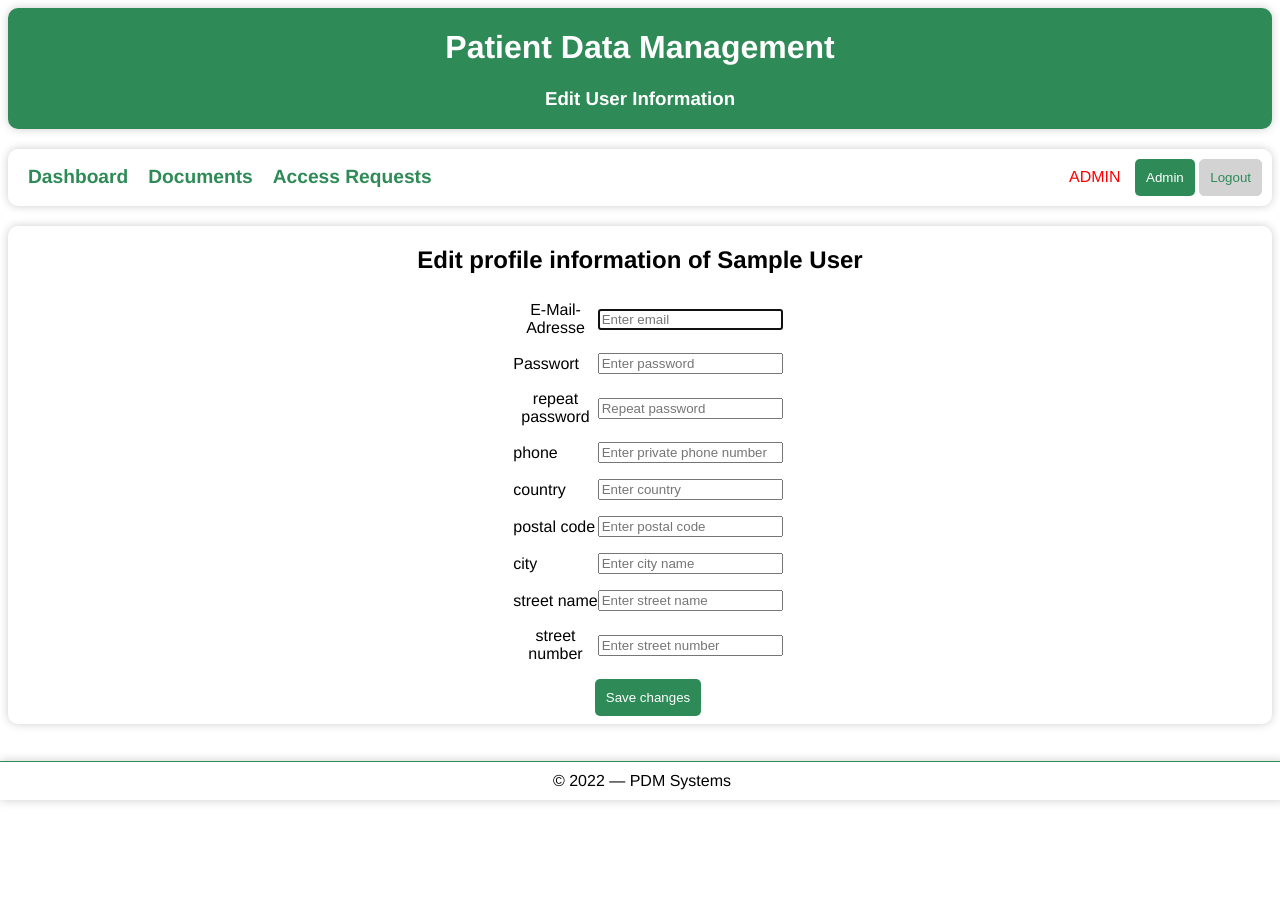
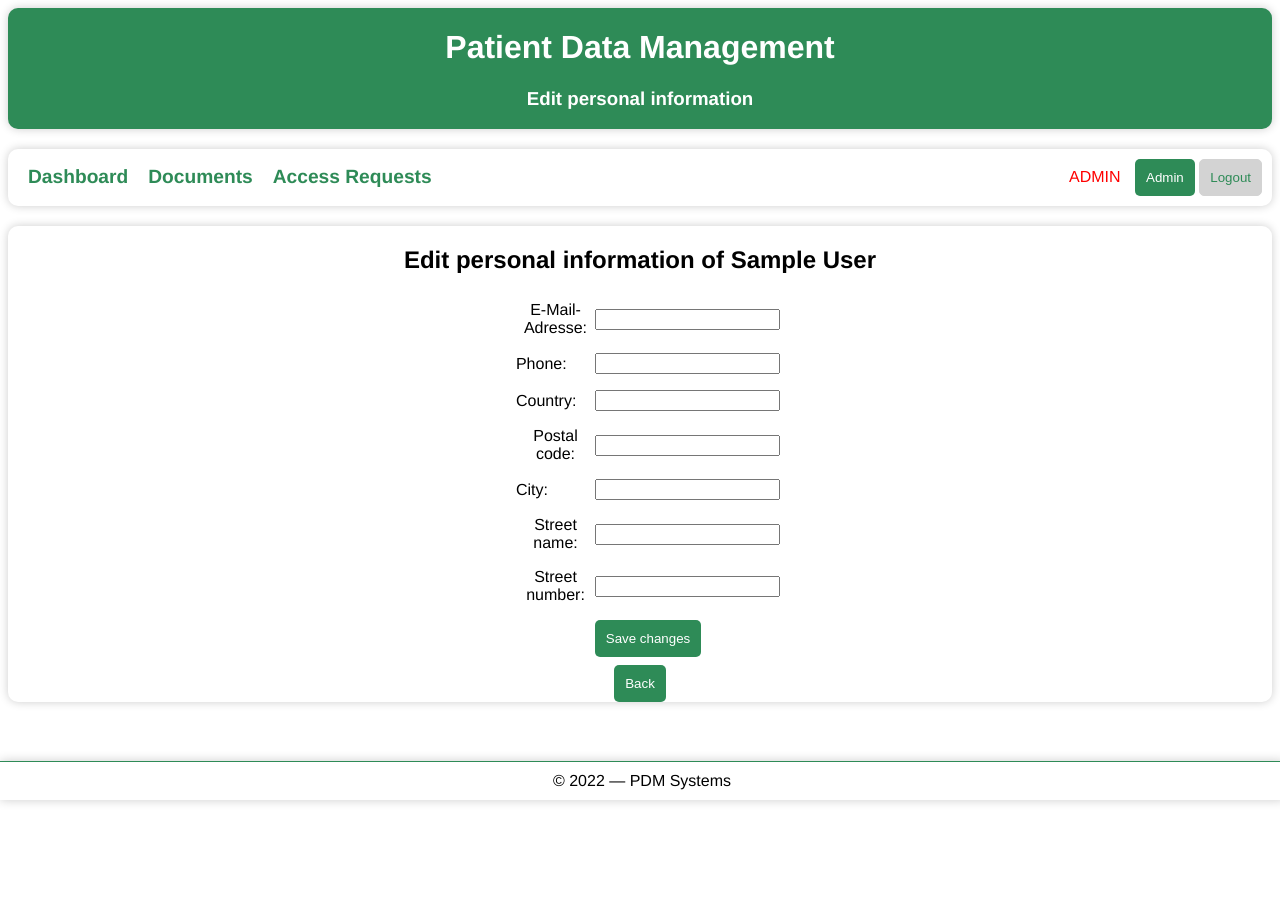
Before and after one commit to arne-kapell/patient-data-management, a Django app: page /profile/edit/ in a window 1280 px wide. Run offline with Django 4.2, Linux system fonts and the light colour scheme; the visitor is signed in with stand-in values (Sample User, id 1).

Commit message:
profile management #2

```diff
--- a/pdm/forms.py
+++ b/pdm/forms.py
@@ -39,6 +39,23 @@ class RegistrationForm(UserCreationForm):
         )
 
 
+class ChangeableForm(UserChangeForm):
+    class Meta:
+        model = User
+        fields = (
+            'email',
+            'first_name',
+            'last_name',
+            'phone',
+            'country',
+            'postal_code',
+            'city',
+            'street_name',
+            'street_number'
+        )
+
+
+
 class LoginForm(AuthenticationForm):
     class Meta:
         model = User
--- a/pdm/templates/pdm/edit-profile.html
+++ b/pdm/templates/pdm/edit-profile.html
@@ -1,6 +1,6 @@
 {% extends "pdm/main.html" %}
 
-{% block title %}Edit User Information{% endblock %}
+{% block title %}Edit personal information{% endblock %}
 
 {% block style %}
 #register-form {
@@ -27,19 +27,57 @@
 </div>
 {% endif %}
 
-<h2>Edit profile information of {{ user.first_name }} {{ user.last_name }}</h2>
+<h2>Edit personal information of {{ user.first_name }} {{ user.last_name }}</h2>
 <form id="register-form" method="post" action="{% url 'profile' %}">
 {% csrf_token %}
-{% for field in form %}
 <div>
-    <label for="{{ field.id }}">{{ field.label }}</label>
-    <input type="{{ field.type }}" name="{{ field.id }}" id="{{ field.id }}" value="{{ field.value }}" placeholder="{{ field.placeholder }}" required="{{ field.required }}" autofocus="{{ field.autofocus }}" />
+    {{ form.email.label_tag }} {{ form.email }}
+   {% comment %} {% for error in form.email.errors %}
+        <p class="error">{{ error|escape }}</p>
+    {% endfor %} {% endcomment %}
 </div>
-{% endfor %}
+<div>
+    {{ form.phone.label_tag }} {{ form.phone }}
+    {% comment %} {% for error in form.phone.errors %}
+        <p class="error">{{ error|escape }}</p>
+    {% endfor %} {% endcomment %}
+</div>
+<div>
+    {{ form.country.label_tag }} {{ form.country }}
+    {% comment %} {% for error in form.country.errors %}
+        <p class="error">{{ error|escape }}</p>
+    {% endfor %} {% endcomment %}
+</div>
+<div>
+    {{ form.postal_code.label_tag }} {{ form.postal_code }}
+    {% comment %} {% for error in form.postal_code.errors %}
+        <p class="error">{{ error|escape }}</p>
+    {% endfor %} {% endcomment %}
+</div>
+<div>
+    {{ form.city.label_tag }} {{ form.city }}
+    {% comment %} {% for error in form.city.errors %}
+        <p class="error">{{ error|escape }}</p>
+    {% endfor %} {% endcomment %}
+</div>
+<div>
+    {{ form.street_name.label_tag }} {{ form.street_name }}
+    {% comment %} {% for error in form.street_name.errors %}
+        <p class="error">{{ error|escape }}</p>
+    {% endfor %} {% endcomment %}
+</div>
+<div>
+    {{ form.street_number.label_tag }} {{ form.street_number }}
+    {% comment %} {% for error in form.street_number.errors %}
+        <p class="error">{{ error|escape }}</p>
+    {% endfor %} {% endcomment %}
+</div>
 
 <div style="justify-content: center">
     <input type="submit" value="Save changes">
 </div>
 </form>
 
+<a href="/profile/"><button>Back</button></a>
+
 {% endblock %}
--- a/pdm/templates/pdm/profile.html
+++ b/pdm/templates/pdm/profile.html
@@ -1,6 +1,6 @@
 {% extends 'pdm/main.html' %}
 
-{% block title %}User: {{ user.username }} {% endblock %}
+{% block title %}User: {{ user.email }} {% endblock %}
 {% block content %}
 <p>{{ user.email }}</p>
 <p>{{ user.first_name }}</p>
@@ -13,4 +13,5 @@
 <p>{{ user.city }}</p>
 <p>{{ user.street_name }}</p>
 <p>{{ user.street_number }}</p>
+<a href="/profile/edit/"><button>Edit</button></a>
 {% endblock %}
--- a/pdm/views.py
+++ b/pdm/views.py
@@ -1,6 +1,6 @@
 import datetime
 import os
-from pdm.forms import LoginForm, RegistrationForm
+from pdm.forms import LoginForm, RegistrationForm, ChangeableForm
 import werkzeug
 from django.shortcuts import render, redirect
 from django.contrib.auth.decorators import login_required, user_passes_test
@@ -190,56 +190,16 @@ def sendVerificationEmail(user: User, base_url: str, callback: str = "accounts/v
 @login_required
 @csrf_protect
 def editProfile(request):
-    context = {
-        "form": [
-            {"id": "mail", "type": "email", "label": _("email address"), "placeholder": _(
-                "Enter email"), "required": True, "value": "", "autofocus": True},
-            {"id": "password", "type": "password", "label": _("password"), "placeholder": _(
-                "Enter password"), "required": True, "value": ""},
-            {"id": "password2", "type": "password", "label": _("repeat password"), "placeholder": _(
-                "Repeat password"), "required": True, "value": ""},
-            {"id": "phone", "type": "text", "label": _("phone"), "placeholder": _(
-                "Enter private phone number"), "required": False, "value": ""},
-            {"id": "country", "type": "text", "label": _("country"), "placeholder": _(
-                "Enter country"), "required": False, "value": ""},
-            {"id": "postal_code", "type": "text", "label": _("postal code"), "placeholder": _(
-                "Enter postal code"), "required": False, "value": ""},
-            {"id": "city", "type": "text", "label": _("city"), "placeholder": _(
-                "Enter city name"), "required": False, "value": ""},
-            {"id": "street_name", "type": "text", "label": _("street name"), "placeholder": _(
-                "Enter street name"), "required": False, "value": ""},
-            {"id": "street_number", "type": "text", "label": _("street number"), "placeholder": _(
-                "Enter street number"), "required": False, "value": ""},
-        ]
-    }
+    form = ChangeableForm()
 
     if request.method == 'POST':
-        """ email = request.POST['mail']
-        password = request.POST['password']
-        password2 = request.POST['password2']
-        first_name = request.POST['first_name']
-        last_name = request.POST['last_name']
-        birth_date = request.POST['birth_date']
-        sex = request.POST['sex']
-        phone = request.POST['phone']
-        country = request.POST['country']
-        postal_code = request.POST['postal_code']
-        city = request.POST['city']
-        street_name = request.POST['street_name']
-        street_number = request.POST['street_number']
-        if password != password2:
-            context['error'] = "Passwords do not match"
-        elif User.objects.filter(email=email).exists():
-            context['error'] = "Email already in use"
-        else:
-            user = User.objects.create_user(
-                email=email, password=password, first_name=first_name, last_name=last_name,
-                birth_date=birth_date, sex=sex, phone=phone, country=country, postal_code=postal_code,
-                city=city, street_name=street_name, street_number=street_number)
-            user.save() """
+        form = ChangeableForm(request.POST)
+        if form.is_valid():
+            user = form.save(commit=False)
+            user.update()
         return redirect('profile')
 
-    return render(request, 'pdm/edit-profile.html', context)
+    return render(request, 'pdm/edit-profile.html', {"form": form})
 
 
 @csrf_protect
```
Also changed, not shown: pdm/templates/registration/register.html (+48 -0 lines).
